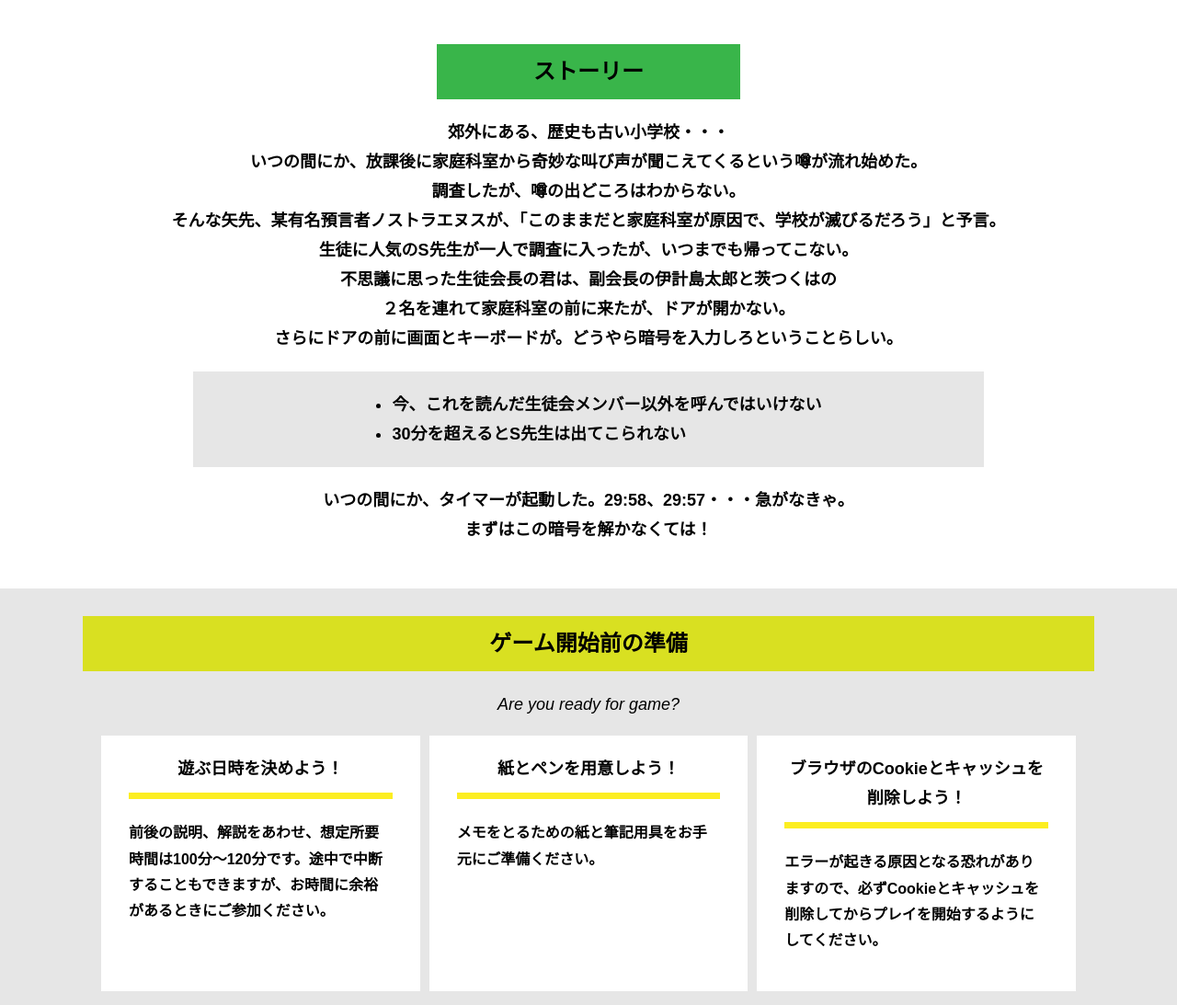
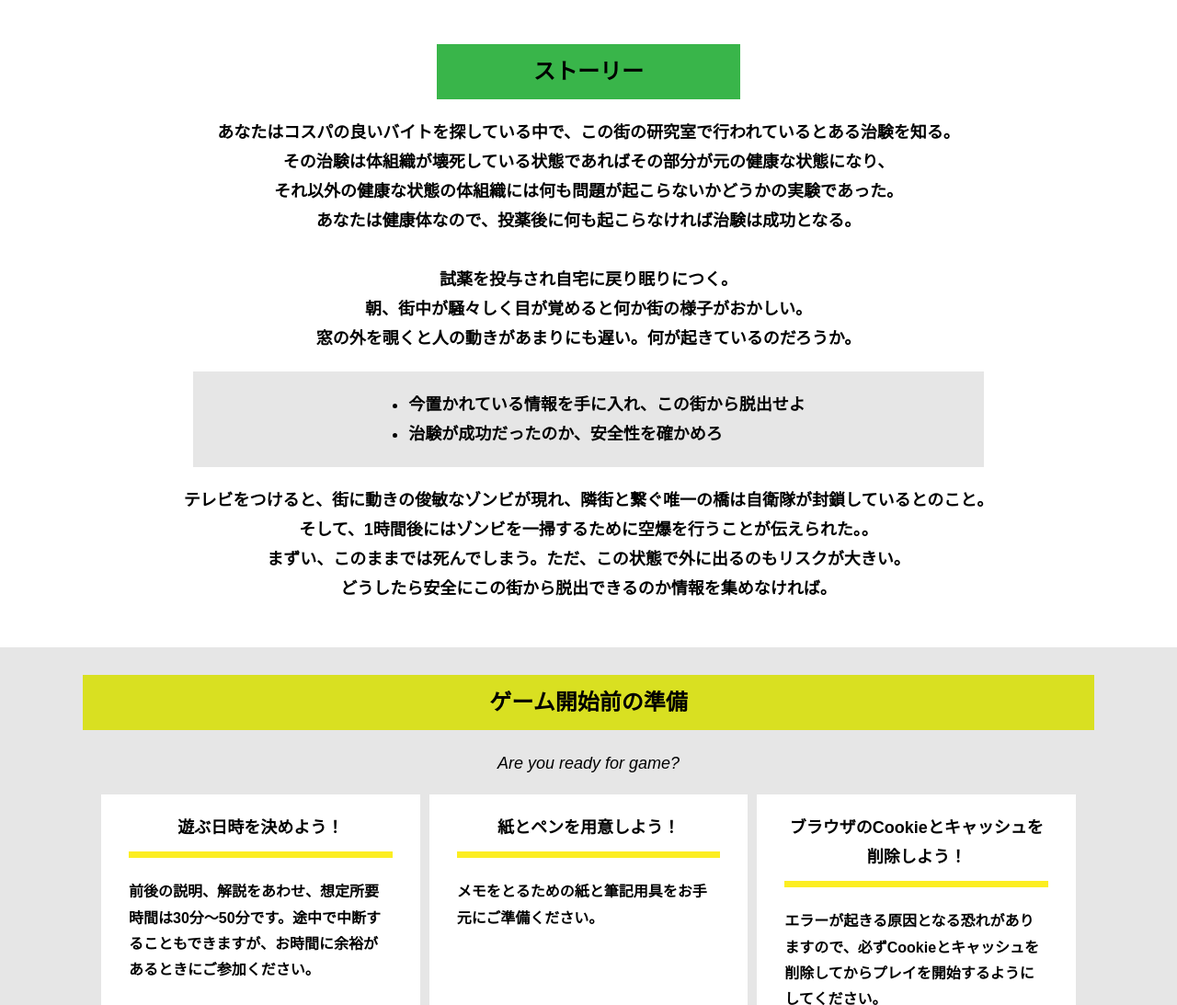
Before and after one commit to kazuho-ichige/alpha-ochanomizu-test, a plain HTML site: page index.html in a window 1280 px wide. Shown: the part 543-1636 px from the top of the page at 92% size. Drawn offline with Linux system fonts and the light colour scheme.

Commit message:
Update index.html

```diff
--- a/index.html
+++ b/index.html
@@ -4,7 +4,7 @@
   <meta charset="UTF-8">
   <meta http-equiv="X-UA-Compatible" content="IE=edge">
   <meta name="viewport" content="width=device-width, initial-scale=1.0">
-  <title>封鎖された家庭科室からの脱出 │ Project N</title>
+  <title>封鎖された街から脱出せよ │ Project N</title>
   <link rel="stylesheet" href="assets/css/normalize.css">
   <link rel="stylesheet" href="assets/css/style.css">
 </head>
@@ -29,22 +29,24 @@
       <div class="container">
         <h2 class="section-title section-title--keycolor section-title--story">ストーリー</h2>
         <div class="story">
-          <p class="text-center">郊外にある、歴史も古い小学校・・・<br>
-            いつの間にか、放課後に家庭科室から奇妙な叫び声が聞こえてくるという噂が流れ始めた。<br>
-            調査したが、噂の出どころはわからない。<br>
-            そんな矢先、某有名預言者ノストラエヌスが、「このままだと家庭科室が原因で、学校が滅びるだろう」と予言。<br>
-            生徒に人気のS先生が一人で調査に入ったが、いつまでも帰ってこない。<br>
-            不思議に思った生徒会長の君は、副会長の伊計島太郎と茨つくはの<br>
-            ２名を連れて家庭科室の前に来たが、ドアが開かない。<br>
-            さらにドアの前に画面とキーボードが。どうやら暗号を入力しろということらしい。</p>
+          <p class="text-center">あなたはコスパの良いバイトを探している中で、この街の研究室で行われているとある治験を知る。<br>
+            その治験は体組織が壊死している状態であればその部分が元の健康な状態になり、<br>
+            それ以外の健康な状態の体組織には何も問題が起こらないかどうかの実験であった。<br>
+            あなたは健康体なので、投薬後に何も起こらなければ治験は成功となる。<br>
+            <br>
+            試薬を投与され自宅に戻り眠りにつく。<br>
+            朝、街中が騒々しく目が覚めると何か街の様子がおかしい。<br>
+            窓の外を覗くと人の動きがあまりにも遅い。何が起きているのだろうか。</p>
           <div class="story__note__outer bg-color--gray">
             <ul class="story__note">
-              <li>今、これを読んだ生徒会メンバー以外を呼んではいけない</li>
-              <li>30分を超えるとS先生は出てこられない</li>
+              <li>今置かれている情報を手に入れ、この街から脱出せよ</li>
+              <li>治験が成功だったのか、安全性を確かめろ</li>
             </ul>
           </div>
-          <p class="text-center">いつの間にか、タイマーが起動した。29:58、29:57・・・急がなきゃ。<br>
-            まずはこの暗号を解かなくては！</p>
+          <p class="text-center">テレビをつけると、街に動きの俊敏なゾンビが現れ、隣街と繋ぐ唯一の橋は自衛隊が封鎖しているとのこと。<br>
+            そして、1時間後にはゾンビを一掃するために空爆を行うことが伝えられた。。<br>
+            まずい、このままでは死んでしまう。ただ、この状態で外に出るのもリスクが大きい。<br>
+            どうしたら安全にこの街から脱出できるのか情報を集めなければ。</p>
         </div>
       </div>
     </section>
@@ -65,7 +67,7 @@
           <div class="column">
             <div class="card">
               <h3 class="card__title">遊ぶ日時を決めよう！</h3>
-              <p class="card__content">前後の説明、解説をあわせ、想定所要時間は100分〜120分です。途中で中断することもできますが、お時間に余裕があるときにご参加ください。</p>
+              <p class="card__content">前後の説明、解説をあわせ、想定所要時間は30分〜50分です。途中で中断することもできますが、お時間に余裕があるときにご参加ください。</p>
             </div>
           </div>
           <div class="column">
```
